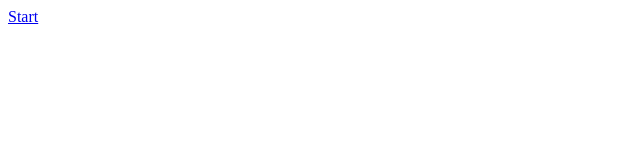
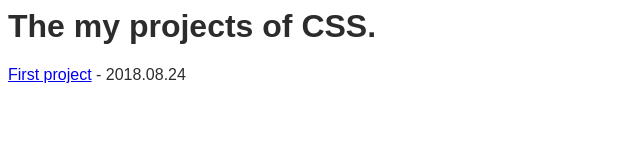
Before and after one commit to JPNYKW/CSS-only-Animation, a plain HTML site: page index.html in a window 1280 px wide. Shown: the whole page, without its empty margins (0-640 px from the left). Drawn offline with Linux system fonts and the light colour scheme; files that its build step writes are made by us from their sources.

Commit message:
Update index.html

```diff
--- a/index.html
+++ b/index.html
@@ -1,9 +1,14 @@
 <html>
       <head>
             <title>CSS projects</title>
+            <link rel="stylesheet" href="style.css">
       </head>
 
       <body>
-            <a href="FirstProject_Test/index.html">Start</a>
+            <h1>The my projects of CSS.</h1>
+
+            <div class="project">
+                  <p><a href="FirstProject_Test/index.html">First project</a> - 2018.08.24</p>
+            </div>
       </body>
 </html>
```
